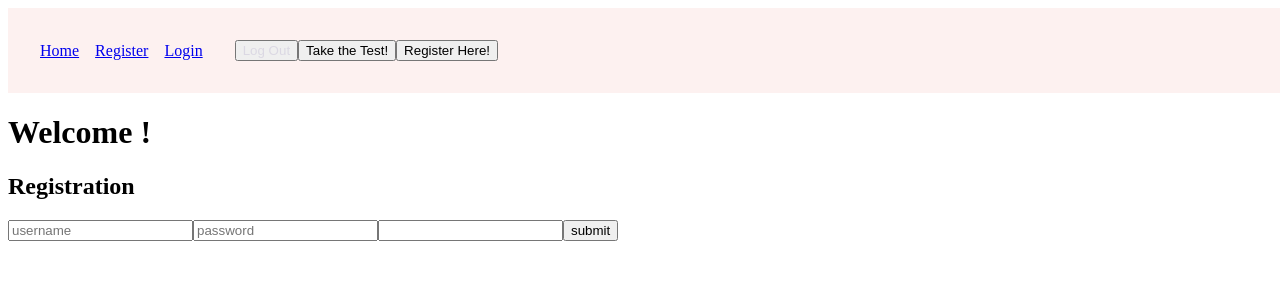
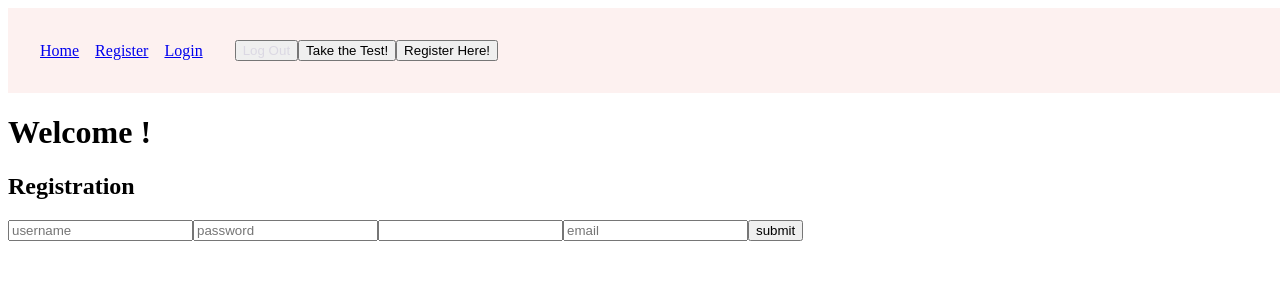
Before and after one commit to ahoath87/Pelvic-Health-Site, a React (Create React App) app in the folder client/: page /register in a window 1280 px wide. Shown: the top 300 px of the page. Built offline with nearby package versions, Linux system fonts and the light colour scheme; the HTML template or start-up script is replaced by a standard one.

Commit message:
got register and login going

```diff
--- a/client/src/api/auth.js
+++ b/client/src/api/auth.js
@@ -31,11 +31,11 @@ export const loginUser = async (username, password) => {
   return data.token;
 };
 
-export const registerUser = async (username, password, name) => {
+export const registerUser = async (username, password, name, email) => {
   const requestOptions = {
     method: 'POST',
     headers: { 'Content-Type': 'application/json' },
-    body: JSON.stringify({ username, password, name }),
+    body: JSON.stringify({ username, password, name, email }),
   };
   const response = await fetch(API_URL + '/users/register', requestOptions);
   const data = await response.json();
--- a/client/src/components/Register.js
+++ b/client/src/components/Register.js
@@ -1,12 +1,13 @@
-import "./Register.css";
+import './Register.css';
 
-import { React, useState } from "react";
-import { registerUser } from "../api/auth";
+import { React, useState } from 'react';
+import { registerUser } from '../api/auth';
 
 const Register = ({ setToken }) => {
-  const [username, setUsername] = useState("");
-  const [password, setPassword] = useState("");
-  const [name, setName] = useState(" ");
+  const [username, setUsername] = useState('');
+  const [password, setPassword] = useState('');
+  const [name, setName] = useState(' ');
+  const [email, setEmail] = useState('');
 
   return (
     <div>
@@ -17,16 +18,16 @@ const Register = ({ setToken }) => {
             try {
               e.preventDefault();
               //changed the response to token as it was changed form the auth.js
-              const token = await registerUser(username, password, name);
+              const token = await registerUser(username, password, name, email);
               // setting token into global storage so it can be pulled throughout the app
               setToken(token);
               //get this setToken function and update the state for the refined token
-              localStorage.setItem("token", token);
+              localStorage.setItem('token', token);
               //go back and make the the local to be the storage
-              console.log("this is token in register", token);
-              setUsername("");
-              setPassword("");
-              setName("");
+              console.log('this is token in register', token);
+              setUsername('');
+              setPassword('');
+              setName('');
               //   setIsRegistered(true);
             } catch (error) {
               console.error(error);
@@ -37,27 +38,34 @@ const Register = ({ setToken }) => {
         <h2>Registration</h2>
 
         <input
-          id="User"
+          id='User'
           value={username}
-          type="text"
-          placeholder="username"
+          type='text'
+          placeholder='username'
           onChange={(e) => setUsername(e.target.value)}
         ></input>
         <input
-          id="Pass"
+          id='Pass'
           value={password}
-          type="password"
-          placeholder="password"
+          type='password'
+          placeholder='password'
           onChange={(e) => setPassword(e.target.value)}
         ></input>
         <input
-          id="reg_name"
+          id='reg_name'
           value={name}
-          type="text"
-          placeholder="name"
+          type='text'
+          placeholder='Name here'
           onChange={(e) => setName(e.target.value)}
         ></input>
-        <button id="submitten" type="submit">
+        <input
+          id='reg_email'
+          value={email}
+          type='text'
+          placeholder='email'
+          onChange={(e) => setEmail(e.target.value)}
+        ></input>
+        <button id='submitten' type='submit'>
           submit
         </button>
       </form>
```
Also changed, not shown: 1 other file (tests, documents, lock files or other folders).
